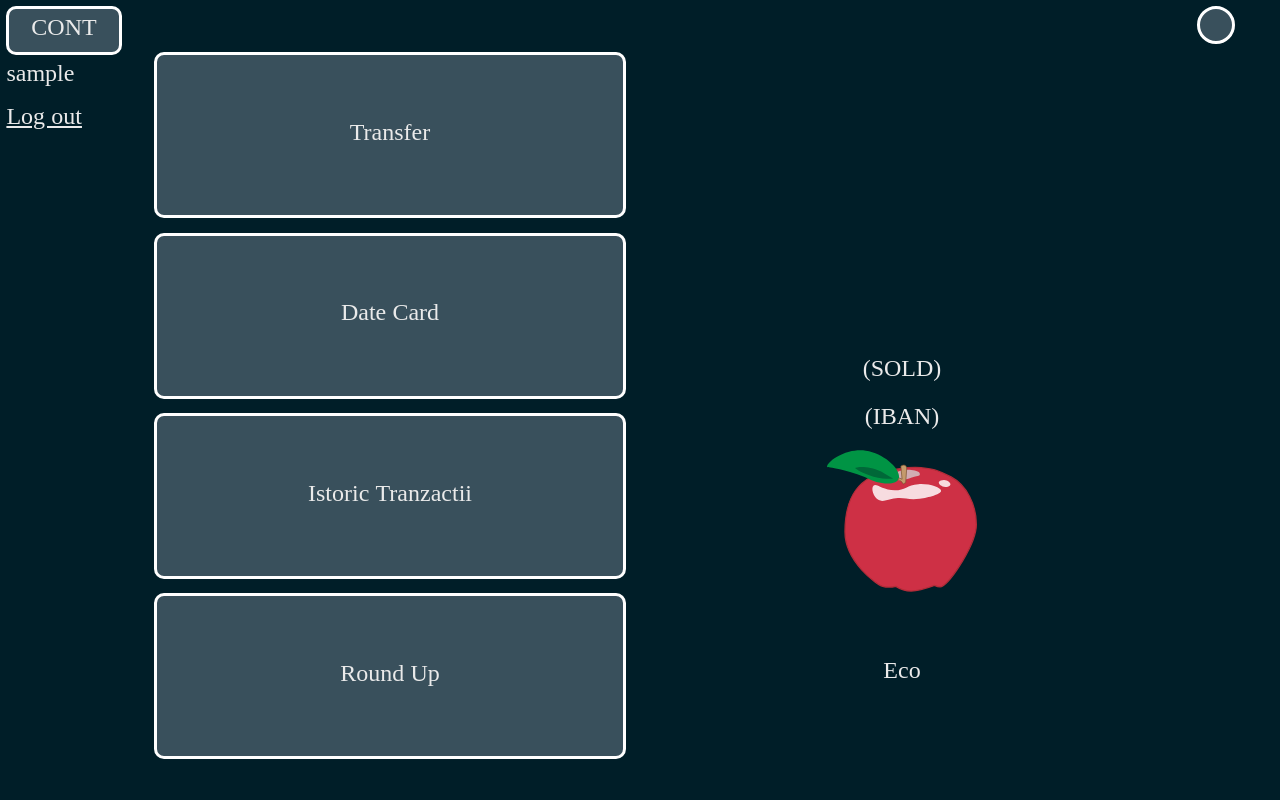
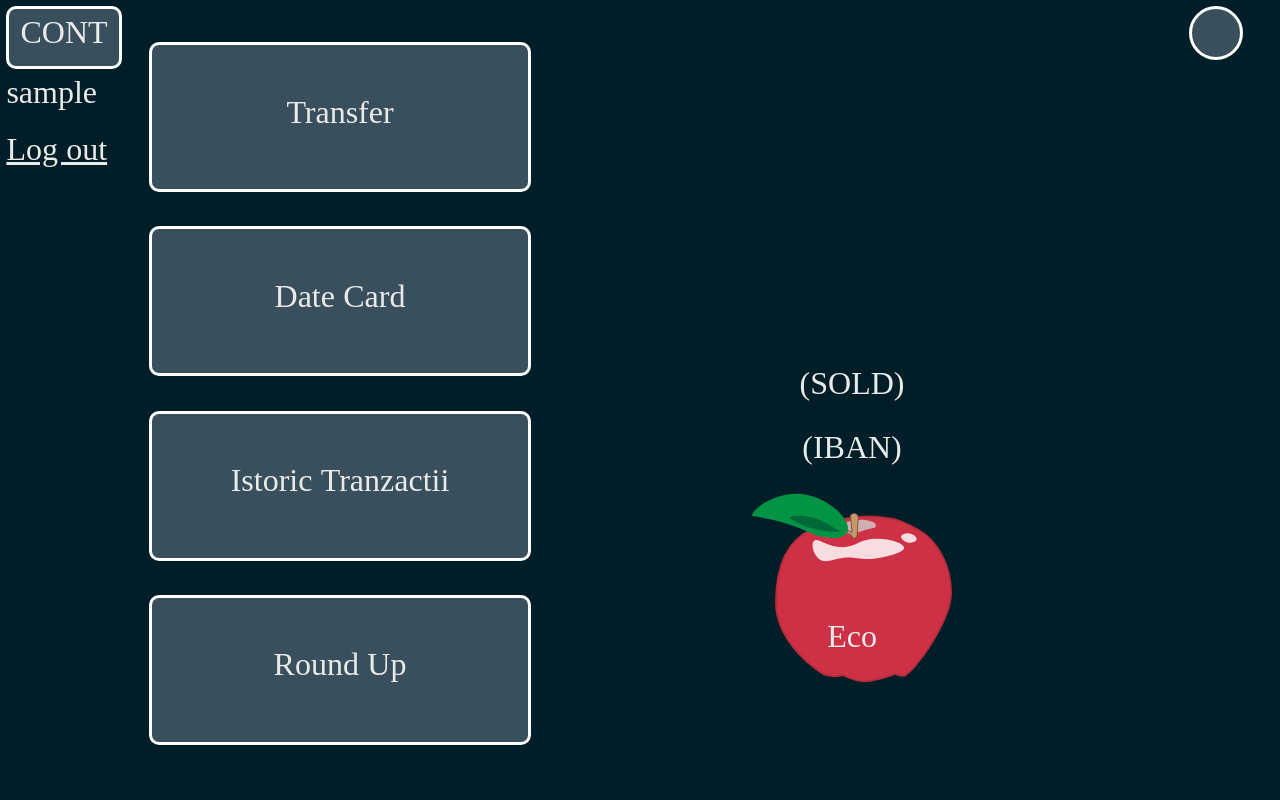
Before and after one commit to SadCarrotMaru/CantaLeii, a PHP site: page /main.php in a window 1280 px wide. Run offline with PHP 8.4, Linux system fonts and the light colour scheme; the visitor is signed in with stand-in values (Sample User, id 1); data that the repository does not hold is empty.

Commit message:
alwaysdata

```diff
--- a/main-style.css
+++ b/main-style.css
@@ -10,7 +10,7 @@ html, body{
     height: 100vh;
     background-color: #001e28;
     display: grid;
-    grid-template-columns: 10vw 1fr 500px 10vw;
+    grid-template-columns: 10vw 1fr 600px 10vw;
 }
 #one{
     display: flex;
@@ -25,7 +25,7 @@ html, body{
 }
 #three{
     display: grid;
-    grid-template-rows: 300px 3em 3em 1fr;
+    grid-template-rows: 300px 4em 4em 1fr;
     padding: 10% 5% 5% 5%;
 }
 #four{
@@ -37,13 +37,13 @@ html, body{
     background-color: #39505C;
     border-radius: 50%;
     border: white solid medium;
-    height: 2em;
-    width: 2em;
+    height: 3em;
+    width: 3em;
 }
 
 .button{
     background-color: #39505C;
-    height: 20vh;
+    height: 18vh;
     border: white solid medium;
     border-radius: 10px;
     display: flex;
@@ -65,15 +65,15 @@ html, body{
 a, td{
     font-family: 'Noto Serif Balinese', serif;
     color: #EAEAEA;
-    font-size: 1.5em;
+    font-size: 2em;
 }
 img{
-    height: 150px;
-    width: 150px;
+    height: 200px;
+    width: 200px;
 }
 #eco_anc{
     position: relative;
-    top: -80px;
+    top: -100px;
 }
 .click{
     color: #EAEAEA;
--- a/main.php
+++ b/main.php
@@ -155,7 +155,7 @@
                             }
                         }
                         foreach($res as $row){
-                            echo '<a class = "text_pop" style=color:rgb(255,0,70)> Catre '.$row['first_name'].' '.$row['last_name'].' Data: '.$row['date'].' Suma'.$row['suma'].'</a>';
+                            echo '<a class = "text_pop" style=color:rgb(255,0,70)> Catre '.$row['first_name'].' '.$row['last_name'].' Data: '.$row['date'].' Suma '.$row['suma'].'</a>';
 
                         }
                         //tranzactii in
```
